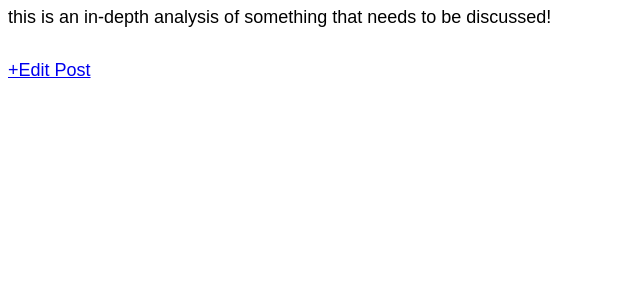
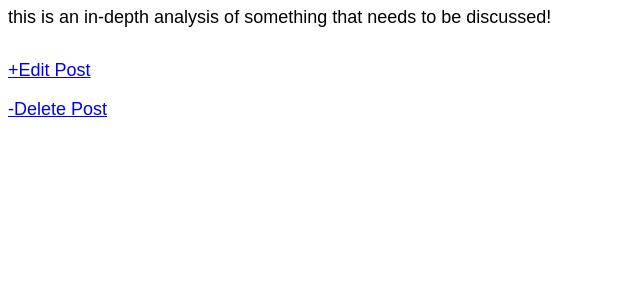
Before and after one commit to Nightwarhead/BlogApp, a Django app: page /post/1/ in a window 1280 px wide. Shown: the part 163-463 px from the top of the page, without its empty margins (0-640 px from the left). Run offline with Django 3.2, Linux system fonts and the light colour scheme; data comes from the database, SQL or seed files in the repository; both versions use the stored data as it was after the commit.

Commit message:
added delete feature

```diff
--- a/blog/templates/post_detail.html
+++ b/blog/templates/post_detail.html
@@ -1,8 +1,9 @@
 {% extends 'base.html' %}
 {% block content %}
 <div class="post-entry">
-    <h2>{{ object.title }}</h2>
-    <p>{{ object.body }}</p>
+    <h2>{{ post.title }}</h2>
+    <p>{{ post.body }}</p>
 </div>
-<a href="{% url 'post_edit' post.pk %}">+Edit Post</a>
+<p><a href="{% url 'post_edit' post.pk %}">+Edit Post</a></p>
+<p><a href="{% url 'post_delete' post.pk %}">-Delete Post</a></p>
 {% endblock content %}
--- a/blog/urls.py
+++ b/blog/urls.py
@@ -1,7 +1,8 @@
 from django.urls import path
 from django.urls import path
-from .views import BlogListView,BlogDetailView,BlogCreateView,BlogUpdateView
+from .views import BlogListView,BlogDetailView,BlogCreateView,BlogUpdateView,BlogDeleteView
 urlpatterns=[
+    path('post/<int:pk>/delete/',BlogDeleteView.as_view(),name='post_delete'),
     path('post/<int:pk>/edit/',BlogUpdateView.as_view(),name='post_edit'),
     path('post/new/',BlogCreateView.as_view(),name='post_new'),
     path('post/<int:pk>/',BlogDetailView.as_view(),name='post_detail'), # new
--- a/blog/views.py
+++ b/blog/views.py
@@ -1,8 +1,9 @@
 from django.shortcuts import render
 
-# Create your views here.
+# Create your views here
 from django.views.generic import ListView,DeleteView
-from django.views.generic.edit import CreateView,UpdateView
+from django.views.generic.edit import CreateView,UpdateView,DeleteView
+from django.urls import reverse_lazy
 from .models import Post
 
 class BlogListView(ListView):
@@ -22,3 +23,8 @@ class BlogUpdateView(UpdateView):
     model=Post
     template_name='post_edit.html'
     fields=['title','body']
+
+class BlogDeleteView(DeleteView):
+    model=Post
+    template_name='post_delete.html'
+    success_url=reverse_lazy('home')
```
Also changed, not shown: blog/templates/post_delete.html (added, +10 -0 lines), db.sqlite3.
